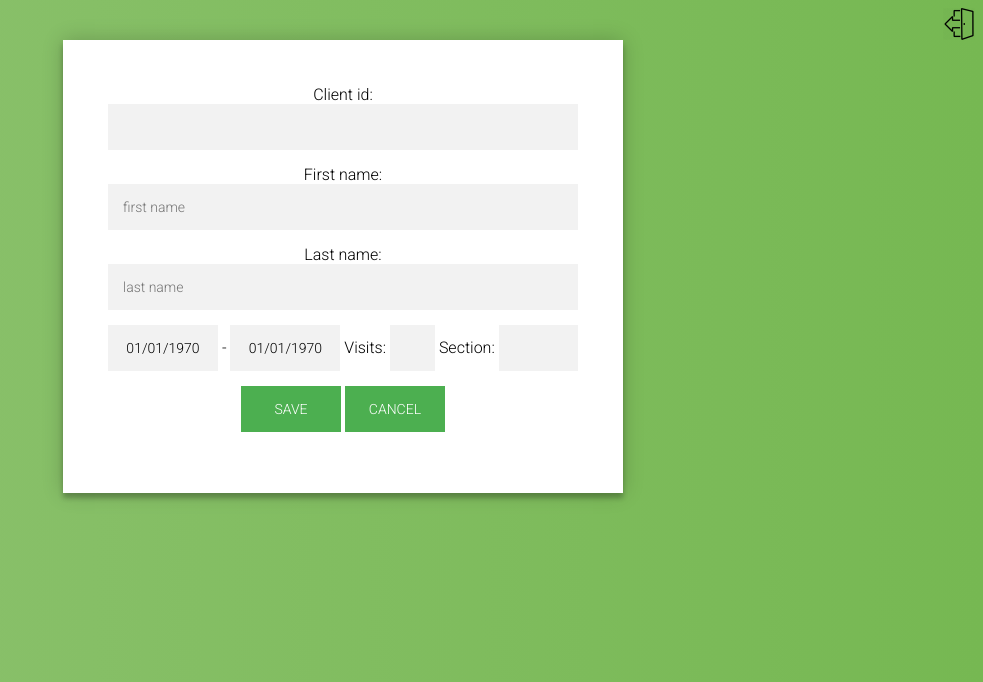
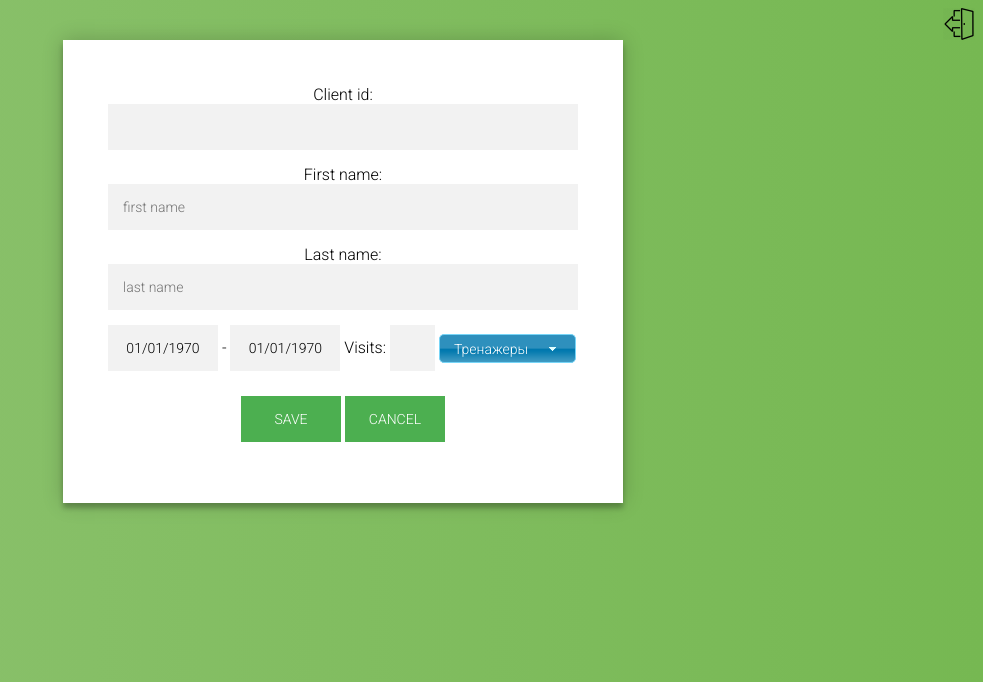
Before and after one commit to chemersasha/rosichi, a PHP site: page /editclient.php?id=1 in a window 1280 px wide. Shown: the top 682 px of the page, without its empty margins (297-1280 px from the left). Run offline with PHP 8.4, Linux system fonts and the light colour scheme; the visitor is signed in with stand-in values (Sample User, id 1); data that the repository does not hold is empty.

Commit message:
section as select menu

```diff
--- /dev/null
+++ b/css/editclient.css
@@ -0,0 +1,8 @@
+.form button {
+  margin-top: 10px;
+}
+
+.ui-widget {
+  font-family: "Roboto", sans-serif;
+  font-size: 14px;
+}
--- a/editclient.php
+++ b/editclient.php
@@ -37,6 +37,7 @@ if(!isset($_SESSION['valid'])) {
   <link rel="stylesheet" href="css/form.css">
   <link rel="stylesheet" href="css/addclient.css">
   <link rel="stylesheet" href="jquery/jquery-ui.min.css">
+  <link rel="stylesheet" href="css/editclient.css">
 
   <script src="jquery/external/jquery/jquery.js"></script>
   <script src="jquery/jquery-ui.min.js"></script>
@@ -44,6 +45,13 @@ if(!isset($_SESSION['valid'])) {
     $(function() {
       $("#datefrom").datepicker();
       $("#dateto").datepicker();
+
+      var section = $("#section");
+      section.selectmenu({
+        width: 137
+      });
+      section.val('<?php echo $client['section']?>');
+      section.selectmenu("refresh");
     });
   </script>
 </head>
@@ -73,8 +81,11 @@ if(!isset($_SESSION['valid'])) {
             <input value="<?php echo $convertedDateTo?>" class="date" type="text" name="dateto" id="dateto">
             Visits:
             <input value="<?php echo $client['visits']?>" style="width:45px;text-align:center;" type="text" name="visits">
-            Section:
-            <input value="<?php echo $client['section']?>" style="width:79px;text-align:center;" type="text" name="section">
+            <select name="section" id="section">
+                <option value="Нет">Нет</option>
+                <option value="Бокс">Бокс</option>
+                <option value="Тренажеры">Тренажеры</option>
+            </select>
         </div>
 
         <button type="submit" name="Save">Save</button>
```
